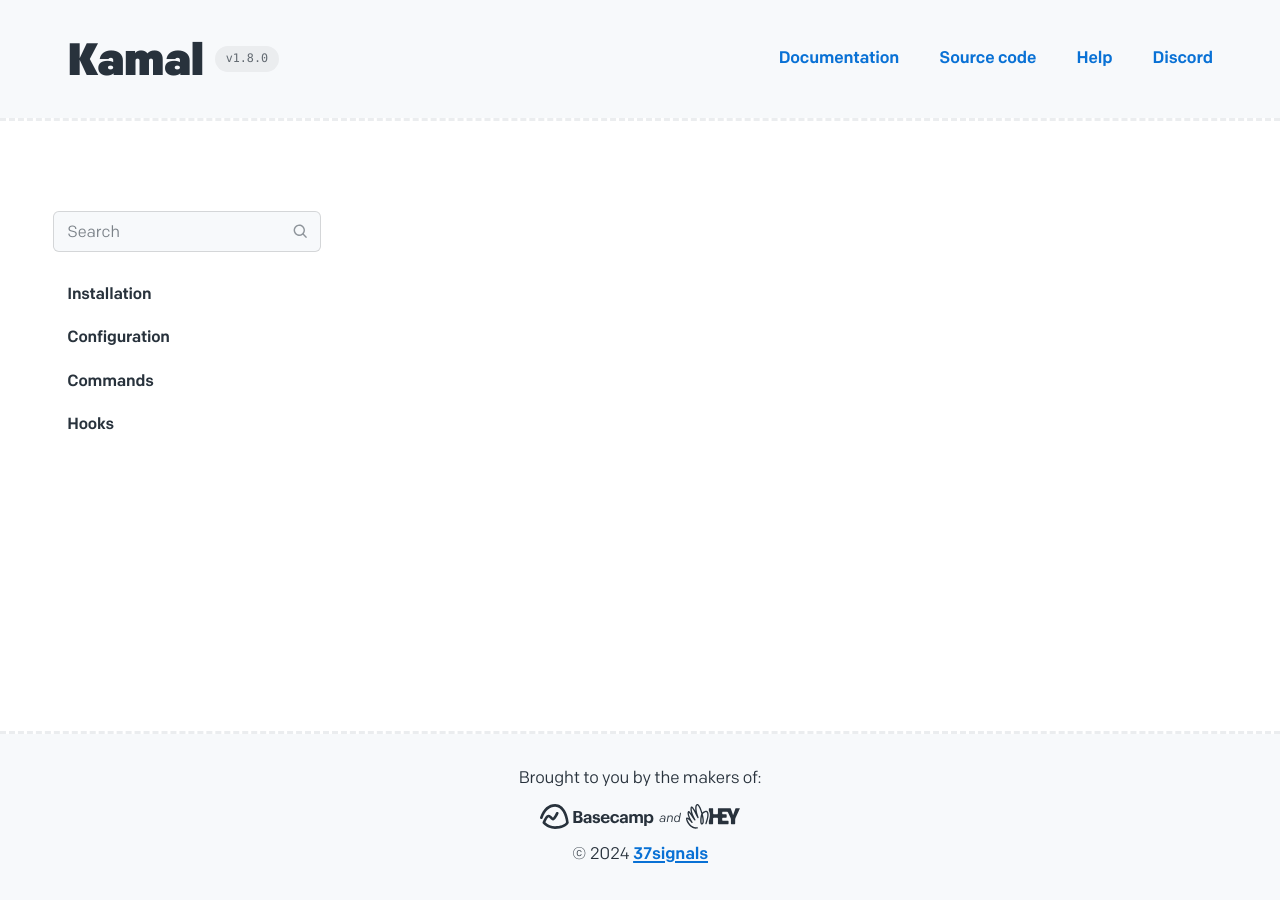
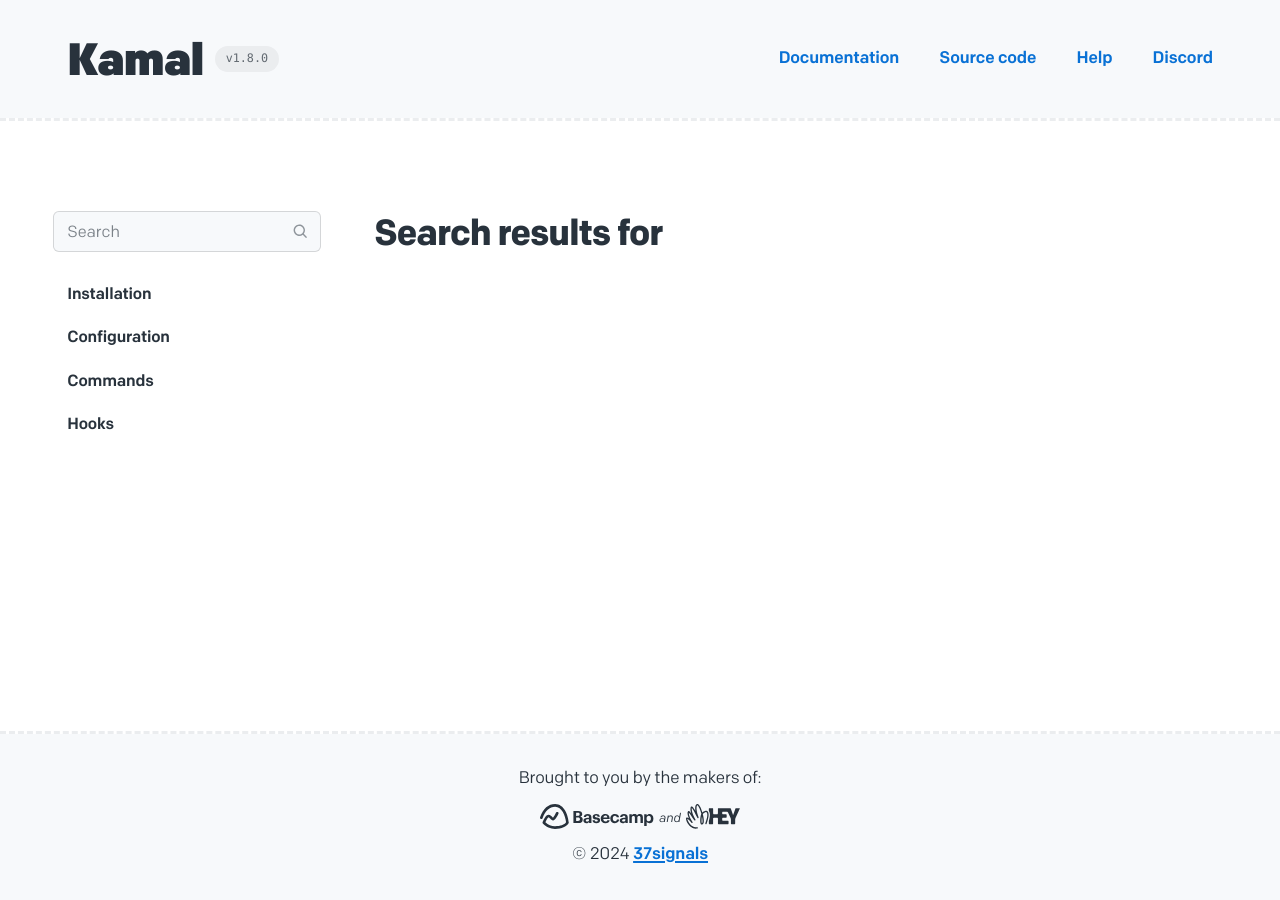
Before and after one commit to basecamp/kamal-site, a Jekyll site: the page built from docs/search/index.md, in a window 1280 px wide. Built offline with Jekyll 4.4.1, drawn with Linux system fonts in a browser that asks for light colours.

Commit message:
Use textContent for search results mark

```diff
--- a/assets/js/modules/search.js
+++ b/assets/js/modules/search.js
@@ -4,7 +4,7 @@ function ready() {
 
     var searchResults = document.getElementById('search-results');
 
-    document.getElementById('search-query').innerHTML = 'Search results for <mark>' + searchTerm + '</mark>';
+    document.querySelector('#search-query mark').textContent = searchTerm;
 
     var appendString = '';
 
--- a/docs/search/index.md
+++ b/docs/search/index.md
@@ -3,7 +3,7 @@ title: Search Results
 nav: false
 ---
 
-<h1 id="search-query"></h1>
+<h1 id="search-query">Search results for <mark></mark></h1>
 
 <div id="search-results"></div>
 
```
